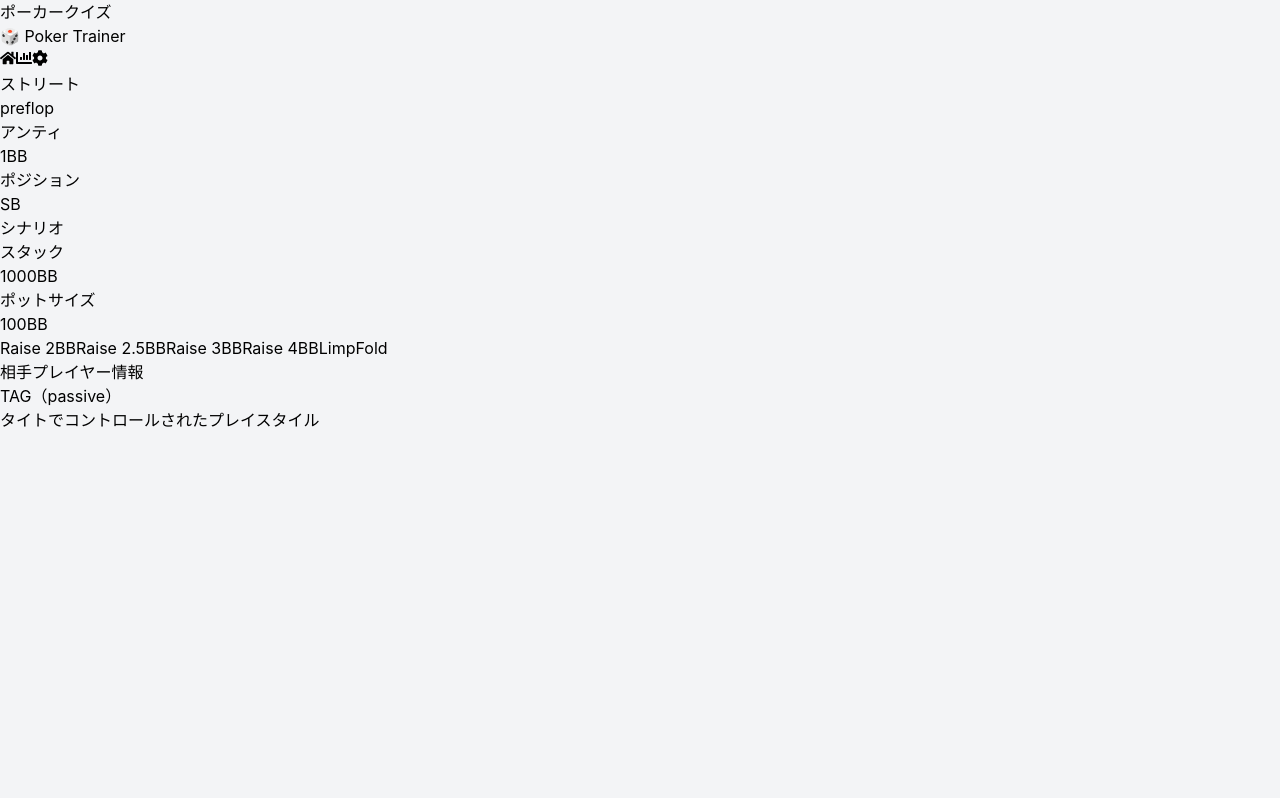
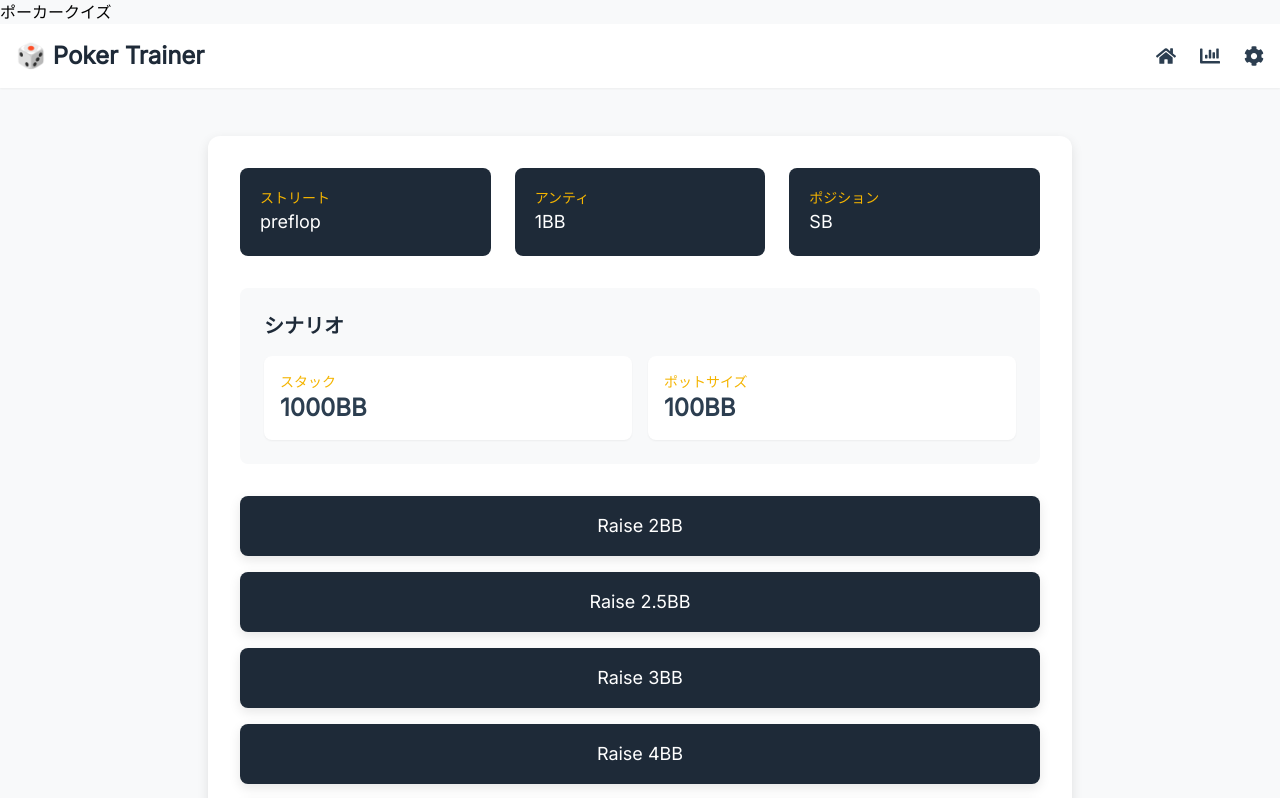
Before and after one commit to Daicheeeeese/poker-headsup-mvp, a Next.js app: page / in a window 1280 px wide. Shown: the top 798 px of the page. Built offline with nearby package versions, Linux system fonts and the light colour scheme; no server answers.

Commit message:
Update Tailwind config and global styles

```diff
--- a/src/styles/globals.css
+++ b/src/styles/globals.css
@@ -1,3 +1,5 @@
+@import '@fontsource/inter';
+
 @tailwind base;
 @tailwind components;
 @tailwind utilities;
@@ -20,8 +22,8 @@ body {
   @apply bg-gray-100;
   padding: 0;
   margin: 0;
-  font-family: -apple-system, BlinkMacSystemFont, Segoe UI, Roboto, Oxygen,
-    Ubuntu, Cantarell, Fira Sans, Droid Sans, Helvetica Neue, sans-serif;
+  font-family: 'Inter', sans-serif;
+  background-color: #F8F9FA;
 }
 
 * {
@@ -35,3 +37,19 @@ body {
 .loading-spinner {
   @apply animate-spin;
 }
+
+/* カスタムアニメーション */
+@keyframes fadeIn {
+  from {
+    opacity: 0;
+    transform: translateY(10px);
+  }
+  to {
+    opacity: 1;
+    transform: translateY(0);
+  }
+}
+
+.animate-fadeIn {
+  animation: fadeIn 0.5s ease-out;
+}
--- a/tailwind.config.js
+++ b/tailwind.config.js
@@ -1,8 +1,25 @@
 /** @type {import('tailwindcss').Config} */
 module.exports = {
-  content: [],
+  content: [
+    './src/pages/**/*.{js,ts,jsx,tsx,mdx}',
+    './src/components/**/*.{js,ts,jsx,tsx,mdx}',
+    './src/app/**/*.{js,ts,jsx,tsx,mdx}',
+  ],
   theme: {
-    extend: {},
+    extend: {
+      fontFamily: {
+        sans: ['Inter', 'sans-serif'],
+      },
+      colors: {
+        navy: '#1E2A38',
+        gold: '#F4B400',
+        darkGray: '#2C3E50',
+        lightBg: '#F8F9FA',
+      },
+      boxShadow: {
+        'custom': '0px 4px 12px rgba(0, 0, 0, 0.1)',
+      },
+    },
   },
   plugins: [],
 }
```
